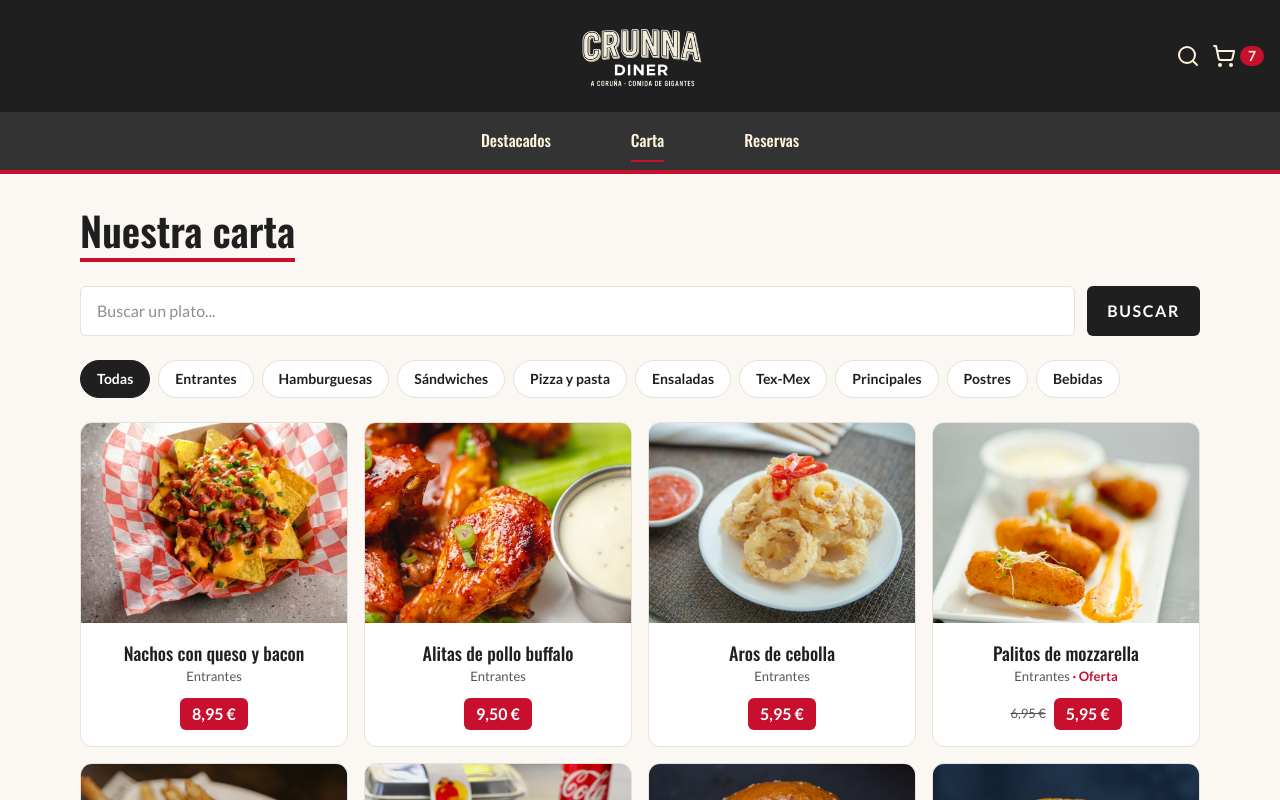
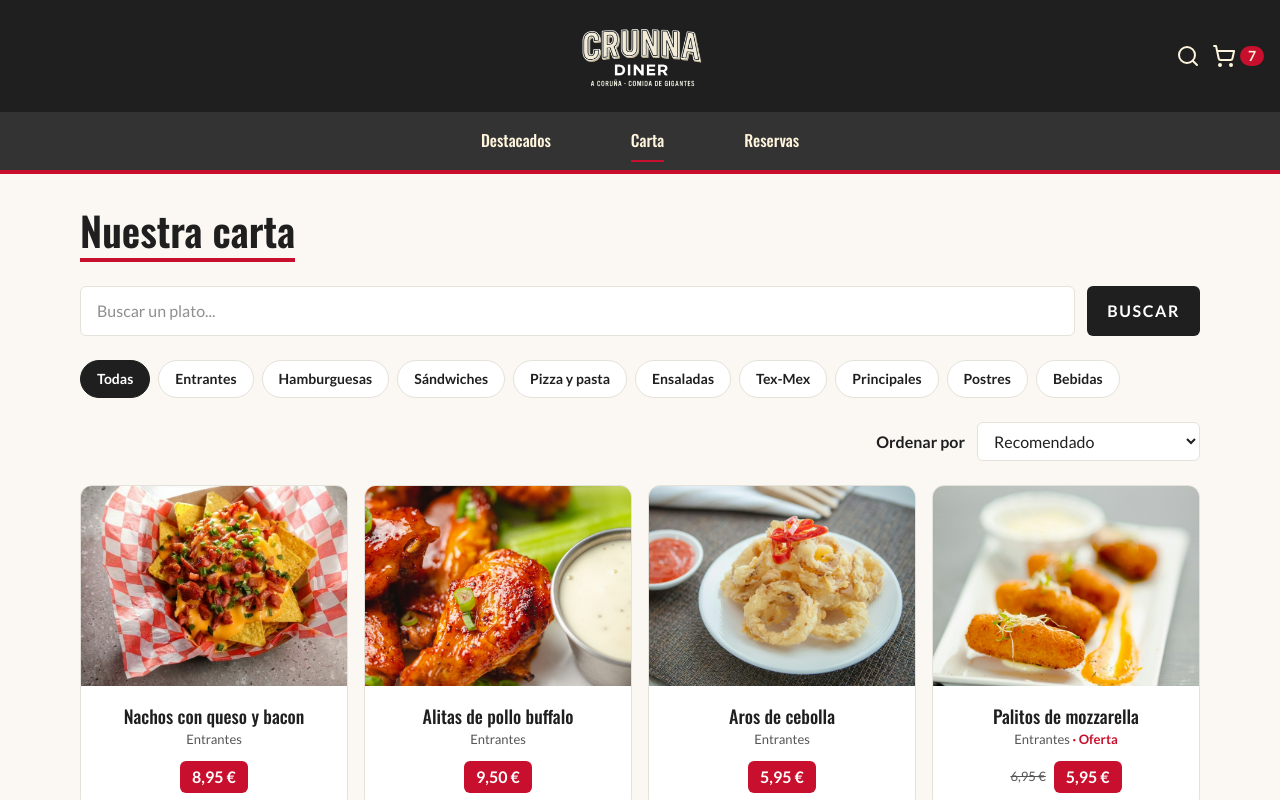
Before and after one commit to diaz827/RestauranteOnline, a React (Vite) app in the folder restauranteOnline/: page /carta in a window 1280 px wide. Shown: the top 800 px of the page. Built offline with nearby package versions, Linux system fonts and the light colour scheme.

Commit message:
Añadir orden a la Carta
- Crear ordenarPlatos para ordenar por precio (con oferta) o nombre

- Crear SortSelect, un desplegable accesible con las opciones

- Guardar el orden en la URL con ?orden= conservando los demás filtros

```diff
--- /dev/null
+++ b/restauranteOnline/src/components/SortSelect.tsx
@@ -0,0 +1,30 @@
+interface SortSelectProps {
+  orden: string
+  onElegir: (orden: string) => void
+}
+
+const opciones = [
+  { valor: '', texto: 'Recomendado' },
+  { valor: 'precio-asc', texto: 'Precio: de menor a mayor' },
+  { valor: 'precio-desc', texto: 'Precio: de mayor a menor' },
+  { valor: 'nombre', texto: 'Nombre: de la A a la Z' },
+]
+
+export default function SortSelect({ orden, onElegir }: SortSelectProps) {
+  return (
+    <label className="mb-6 flex items-center gap-3 md:justify-end">
+      <span className="font-bold">Ordenar por</span>
+      <select
+        value={orden}
+        onChange={(evento) => onElegir(evento.target.value)}
+        className="rounded-md border border-borde bg-white px-3 py-2"
+      >
+        {opciones.map((opcion) => (
+          <option key={opcion.valor} value={opcion.valor}>
+            {opcion.texto}
+          </option>
+        ))}
+      </select>
+    </label>
+  )
+}
--- a/restauranteOnline/src/pages/CartaPage.tsx
+++ b/restauranteOnline/src/pages/CartaPage.tsx
@@ -4,16 +4,22 @@ import ProductGrid from '../components/ProductGrid'
 import SearchBar from '../components/SearchBar'
 import { platos } from '../data/platos'
 import { normalizarTexto } from '../utils/normalizarTexto'
+import SortSelect from '../components/SortSelect'
+import { ordenarPlatos } from '../utils/ordenarPlatos'
 
 export default function CartaPage() {
   const [parametros, setParametros] = useSearchParams()
   const q = parametros.get('q') ?? ''
   const categoria = parametros.get('categoria') ?? ''
+  const orden = parametros.get('orden') ?? ''
 
-  const resultados = platos.filter(
-    (plato) =>
-      normalizarTexto(`${plato.nombre} ${plato.descripcion}`).includes(normalizarTexto(q)) &&
-      (categoria === '' || plato.categoria === categoria),
+  const resultados = ordenarPlatos(
+    platos.filter(
+      (plato) =>
+        normalizarTexto(`${plato.nombre} ${plato.descripcion}`).includes(normalizarTexto(q)) &&
+        (categoria === '' || plato.categoria === categoria),
+    ),
+    orden,
   )
 
   function cambiarParametro(clave: string, valor: string) {
@@ -41,6 +47,8 @@ export default function CartaPage() {
         onElegir={(elegida) => cambiarParametro('categoria', elegida)}
       />
 
+      <SortSelect orden={orden} onElegir={(elegido) => cambiarParametro('orden', elegido)} />
+
       {hayFiltros && (
         <p role="status" className="mb-6">
           {resultados.length} {resultados.length === 1 ? 'plato' : 'platos'}
--- /dev/null
+++ b/restauranteOnline/src/utils/ordenarPlatos.ts
@@ -0,0 +1,19 @@
+import type { Product } from '../types/product'
+
+function precioFinal(plato: Product): number {
+  return plato.precioOferta ?? plato.precio
+}
+
+export function ordenarPlatos(platos: Product[], orden: string): Product[] {
+  const copia = [...platos]
+
+  if (orden === 'precio-asc') {
+    copia.sort((a, b) => precioFinal(a) - precioFinal(b))
+  } else if (orden === 'precio-desc') {
+    copia.sort((a, b) => precioFinal(b) - precioFinal(a))
+  } else if (orden === 'nombre') {
+    copia.sort((a, b) => a.nombre.localeCompare(b.nombre, 'es'))
+  }
+
+  return copia
+}
```
